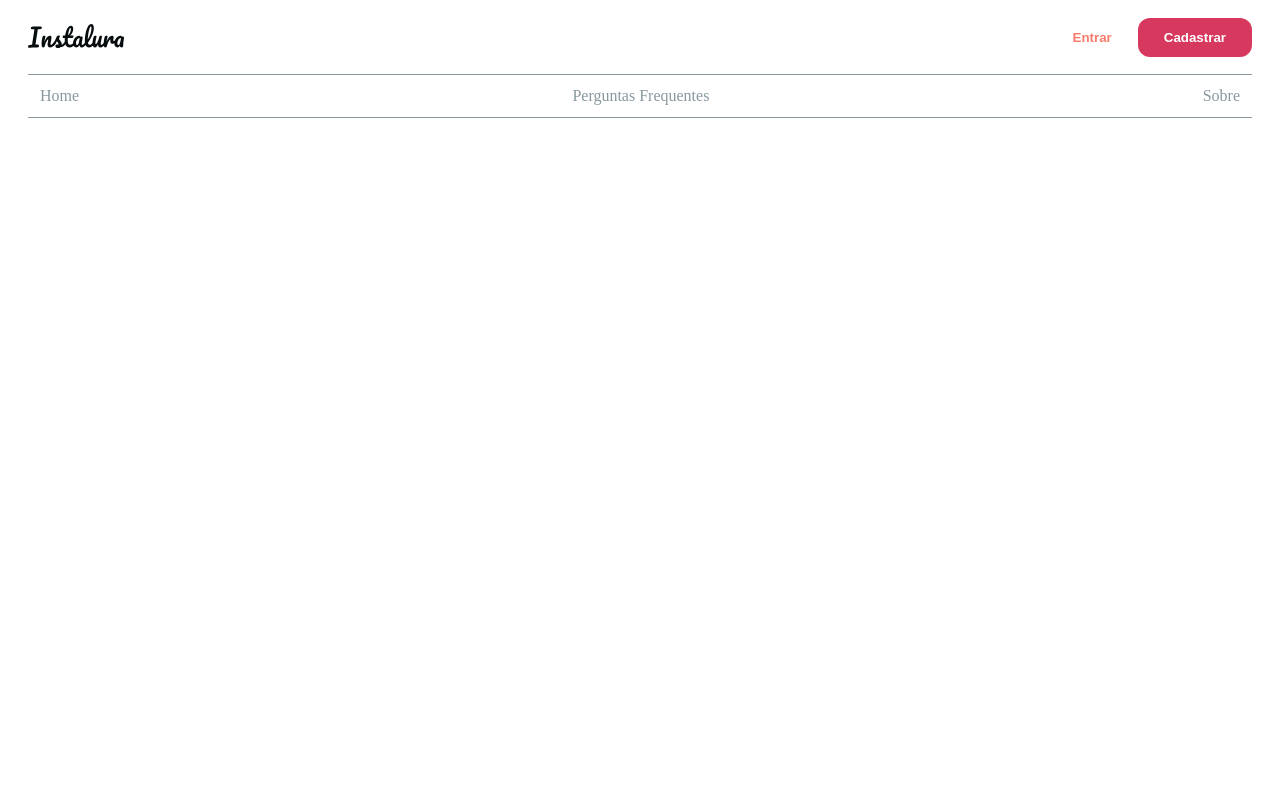
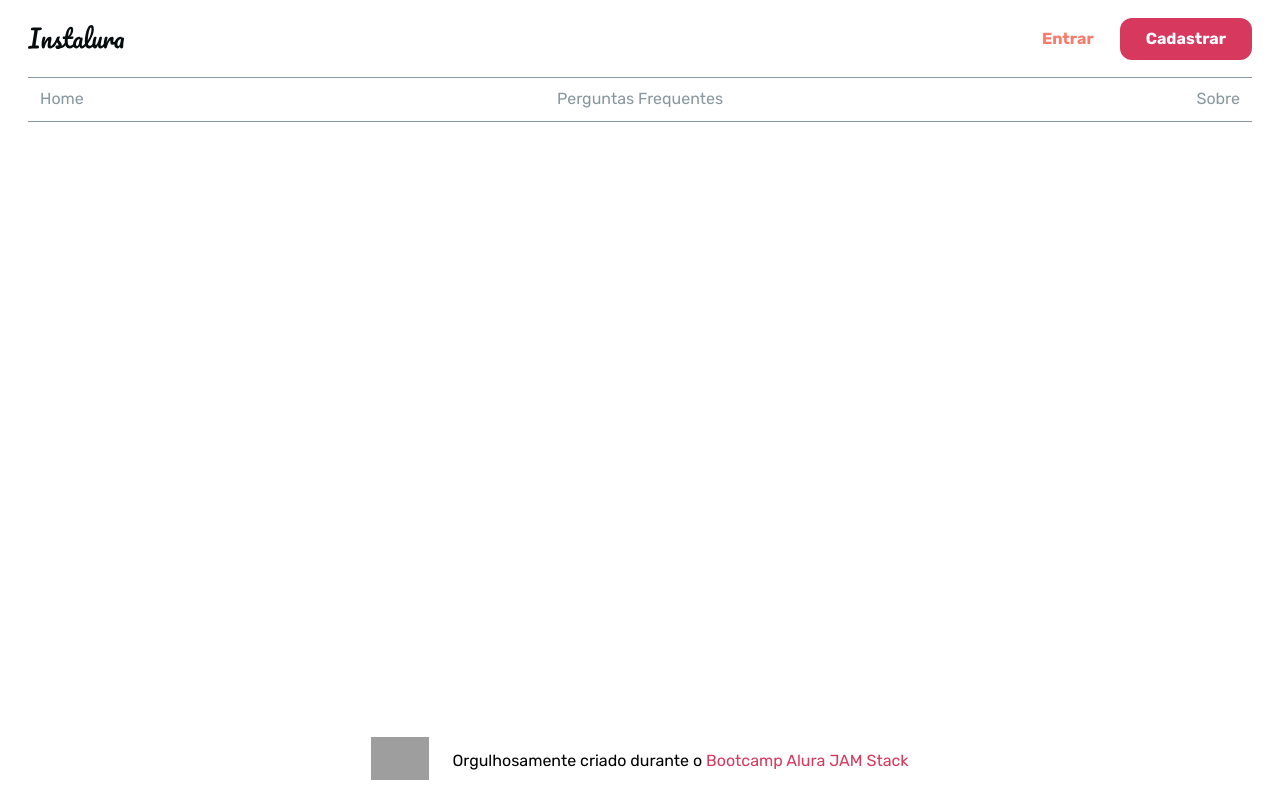
Before and after one commit to AdoniroSalles/instalura, a Next.js app: page / in a window 1280 px wide. Built offline with nearby package versions, Linux system fonts and the light colour scheme; grey boxes are pictures that could not be loaded.

Commit message:
editando css global e colocando head e footer

```diff
--- a/package.json
+++ b/package.json
@@ -13,7 +13,8 @@
     "react": "^16.8.0",
     "react-dom": "^16.8.0",
     "react-is": "^16.8.0",
-    "styled-components": "^5.0.0"
+    "styled-components": "^5.0.0",
+    "styled-normalize": "^8.0.7"
   },
   "devDependencies": {
     "babel-plugin-styled-components": "^1.8.0"
--- a/pages/_app.js
+++ b/pages/_app.js
@@ -1,21 +1,23 @@
-import { createGlobalStyle, ThemeProvider } from 'styled-components'
+import { ThemeProvider } from 'styled-components'
+import { GlobalStyle } from '../src/theme/GlobalStyle'
 import theme from '../src/theme'
+import Head from 'next/head'
 
-const GlobalStyle = createGlobalStyle`
-  body {
-    margin: 0;
-    padding: 0;
-    box-sizing: border-box;
-  }
-`
 
 export default function App({ Component, pageProps }) {
   return (
     <>
-      <GlobalStyle />
-      <ThemeProvider theme={theme}>
-        <Component {...pageProps} />
-      </ThemeProvider>
+      {/* tag head do html */}
+      <Head>
+        <title>Instalura</title>
+          <link rel="preconnect" href="https://fonts.gstatic.com"/>
+          <link href="https://fonts.googleapis.com/css2?family=Rubik:ital,wght@0,300;0,400;0,500;0,700;0,800;0,900;1,300;1,400;1,500;1,700;1,800;1,900&display=swap" rel="stylesheet"/>
+      </Head>
+        <ThemeProvider theme={theme}>
+          {/* GlobalStyle precisa estar dentro do theme */}
+          <GlobalStyle />
+          <Component {...pageProps} />
+        </ThemeProvider>
     </>
   )
 }
--- a/pages/index.js
+++ b/pages/index.js
@@ -2,13 +2,22 @@
 // function Title(props){
 //   return <h1> {props.children} </h1>
 
+import Footer from "../src/components/commons/Footer";
 import Menu from "../src/components/commons/Menu";
 
 // }
 export default function Home() {
   return (
-    <div>
+    <div style = {{
+      flex: '1',
+      display: 'flex',
+      flexWrap: 'wrap',
+      flexDirection: 'column',
+      justifyContent: 'space-between',
+    }}
+    >
       <Menu/>
+      <Footer />
     </div>
   )
   // <Title>My page</Title>
--- /dev/null
+++ b/src/components/commons/Footer/index.js
@@ -0,0 +1,45 @@
+import React from 'react';
+import styled from 'styled-components';
+
+const FooterWrapper = styled.footer`
+  padding: 14px;
+  display: flex;
+  align-items: center;
+  justify-content: center;
+  border-radius: 4px;
+  padding-right: 28px;
+  padding-left: 28px;
+  img {
+    width: 58px;
+    margin-right: 23px;
+  }
+  a {
+    color: ${({ theme }) => theme.colors.primary.main.color};
+    text-decoration: none;
+    transition: .3s;
+    &:hover,
+    &:focus {
+      opacity: .5;
+    }
+  }
+`;
+
+export default function Footer(props) {
+     return (
+          // eslint-disable-next-line react/jsx-props-no-spreading
+          <FooterWrapper {...props}>
+               <a href="https://www.alura.com.br/">
+                    <img src="https://www.alura.com.br/assets/img/alura-logo.svg" alt="Logo Alura" />
+               </a>
+               <p>
+                    Orgulhosamente criado durante
+                    {' '}
+                    o
+                    {' '}
+                    <a href="https://www.alura.com.br/">
+                         <span>Bootcamp Alura JAM Stack</span>
+                    </a>
+               </p>
+          </FooterWrapper>
+     );
+}
--- a/src/components/commons/Menu/styles/MenuWrapper.js
+++ b/src/components/commons/Menu/styles/MenuWrapper.js
@@ -1,7 +1,7 @@
 import styled from 'styled-components'
 
 export const MenuWrapper = styled.nav`
-  font-family: 'Rubik', 'sans-serif';
+  font-family: 'Rubik', sans-serif;
   display: flex;
   align-items: center;
   justify-content: space-between;
--- /dev/null
+++ b/src/theme/GlobalStyle.js
@@ -0,0 +1,29 @@
+import { fromPairs } from 'lodash'
+import { createGlobalStyle } from 'styled-components'
+import { normalize } from 'styled-normalize'
+
+//css reset
+export const GlobalStyle = createGlobalStyle`
+     * {
+          box-sizing: border-box;
+     }
+
+     ${normalize}
+     html, body {
+          margin: 0;
+          padding: 0;
+          font-family: ${({ theme }) => theme.fontFamily};
+     }
+
+     /* Full height layout  - deixa o rodape no final da tela mesmo q seja grande */
+     html, body {
+          display: flex;
+          min-height: 100vh;
+          width: 100%;
+     }
+     #__next {
+          flex: 1;
+          display: flex;
+          flex-direction: column;
+  }
+`
--- a/src/theme/index.js
+++ b/src/theme/index.js
@@ -43,5 +43,6 @@ const colors = {
 export default {
      colors: colors,
      borderRadius: '12px',
+     fontFamily: '\'Rubik\', sans-serif',
      transition: '200ms ease-in-out'
 }
```
Also changed, not shown: 1 other file (tests, documents, lock files or other folders).
